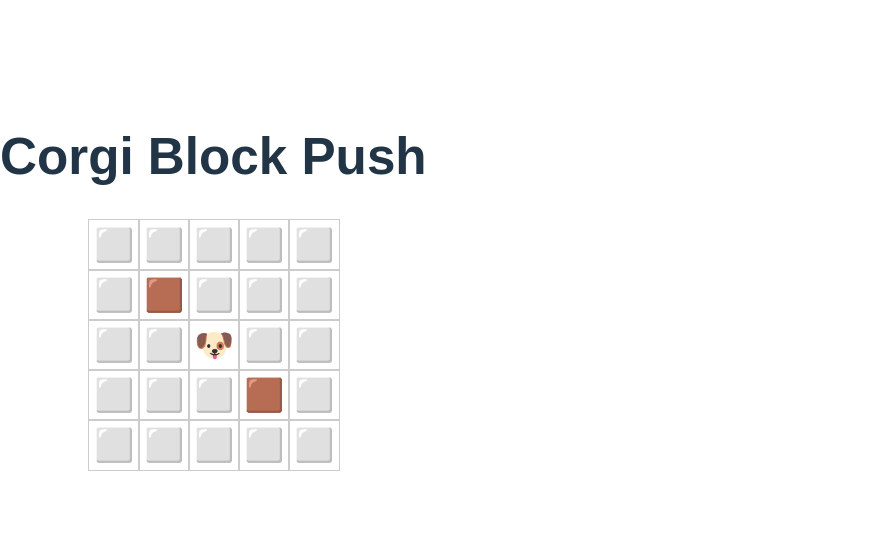
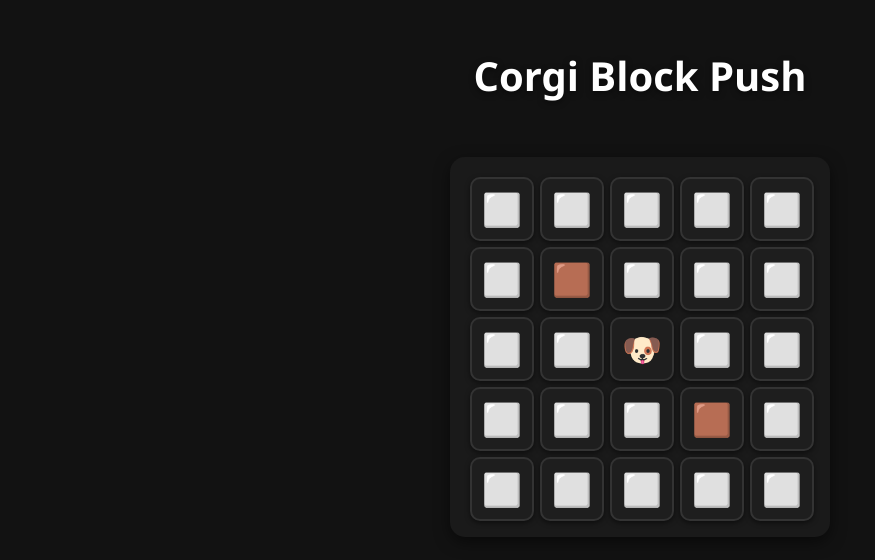
Before and after one commit to brendanbobryk/corgi-block-push, a React (Vite) app in the folder corgi-block-push/: page / in a window 1280 px wide. Shown: the part 118-678 px from the top of the page, without its empty margins (0-875 px from the left). Built offline with nearby package versions, Linux system fonts and the light colour scheme.

Commit message:
centered game in window and implemented UX design updates

```diff
--- a/corgi-block-push/src/App.css
+++ b/corgi-block-push/src/App.css
@@ -1,5 +1,34 @@
+/* Global dark theme */
+body {
+  margin: 0;
+  padding: 0;
+  font-family: "Segoe UI", Roboto, sans-serif;
+  background-color: #121212;
+  color: #f0f0f0;
+  display: flex;
+  justify-content: center;
+  align-items: center;
+  height: 100vh;
+}
+
+/* App container */
 .App {
   text-align: center;
-  font-family: sans-serif;
-  margin-top: 30px;
+  display: flex;
+  flex-direction: column;
+  align-items: center;
+  gap: 2rem;
 }
+
+/* Game title */
+.App h1 {
+  font-size: 2.5rem;
+  color: #fff;
+  text-shadow: 0 2px 6px rgba(0, 0, 0, 0.5);
+}
+
+/* Optional: subtitle */
+.App p {
+  color: #ccc;
+  font-size: 1rem;
+}
--- a/corgi-block-push/src/components/Cell.jsx
+++ b/corgi-block-push/src/components/Cell.jsx
@@ -4,14 +4,19 @@ const Cell = ({ content }) => {
   return (
     <div
       style={{
-        width: "50px",
-        height: "50px",
+        width: "60px",
+        height: "60px",
         display: "flex",
         alignItems: "center",
         justifyContent: "center",
-        border: "1px solid #ccc",
+        borderRadius: "10px",
+        border: "2px solid #333",
+        backgroundColor: "#1e1e1e",
+        boxShadow: "0 2px 5px rgba(0,0,0,0.5)",
         fontSize: "2rem",
+        transition: "all 0.2s ease",
         userSelect: "none",
+        cursor: "default",
       }}
     >
       {content}
--- a/corgi-block-push/src/components/Game.jsx
+++ b/corgi-block-push/src/components/Game.jsx
@@ -91,10 +91,14 @@ const Game = () => {
   <div
     style={{
       display: "grid",
-        gridTemplateColumns: `repeat(${GRID_COLS}, ${CELL_SIZE}px)`,
-        gridTemplateRows: `repeat(${GRID_ROWS}, ${CELL_SIZE}px)`,
-        gap: "0px",
+      gridTemplateColumns: `repeat(${GRID_COLS}, 60px)`,
+      gridTemplateRows: `repeat(${GRID_ROWS}, 60px)`,
+      gap: "10px",
       justifyContent: "center",
+      backgroundColor: "#1a1a1a",
+      padding: "20px",
+      borderRadius: "15px",
+      boxShadow: "0 5px 15px rgba(0,0,0,0.5)",
     }}
   >
     {grid.flat().map((cell, idx) => (
```
Lines whose indentation alone changed are shown as unchanged.
